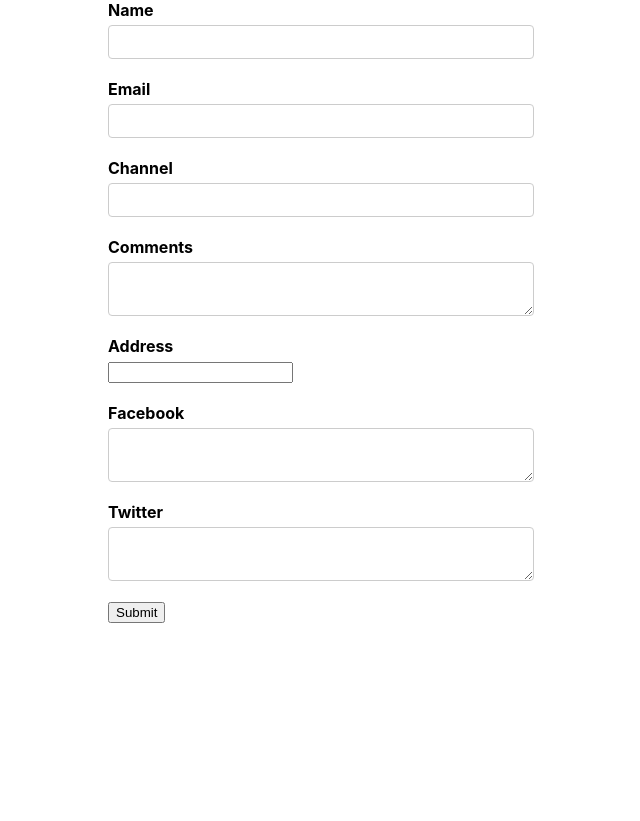
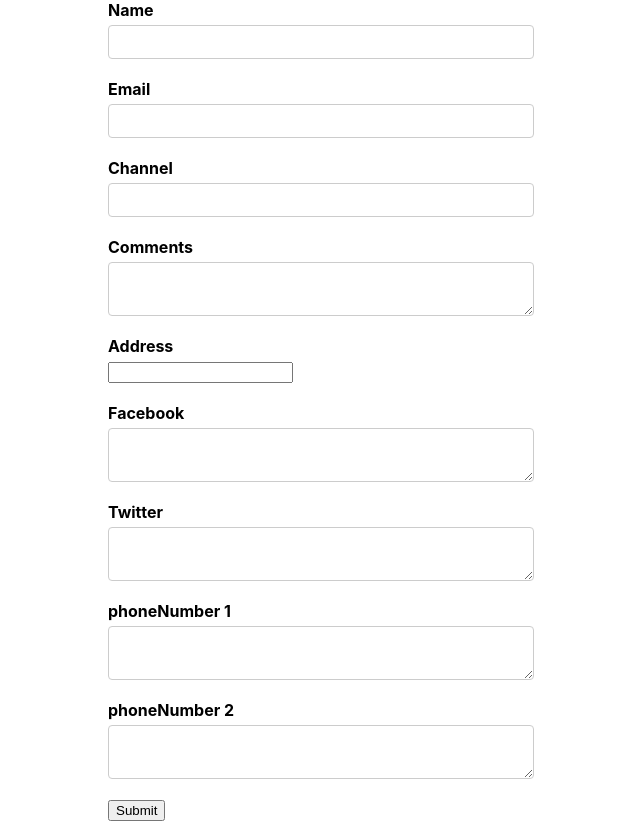
Before and after one commit to tlcrezende/formik, a React (Create React App) app: page / in a window 1280 px wide. Shown: the whole page, without its empty margins (319-959 px from the left). Before the commit the page ends 800 px from the top, so only its background shows below. Built offline with nearby package versions, Linux system fonts and the light colour scheme.

Commit message:
add array handle

```diff
--- a/src/components/YoutubeForm.js
+++ b/src/components/YoutubeForm.js
@@ -13,6 +13,7 @@ const initialValues = {
     facebook: "",
     twitter: "",
   },
+  phoneNumber: ['', ''],
 };
 
 const onSubmit = (values) => {
@@ -100,6 +101,18 @@ function YoutubeForm() {
           <ErrorMessage name="social.twitter" />
         </div>
 
+        <div className="form-control">
+          <label htmlFor="phoneNumber">phoneNumber 1</label>
+          <Field as="textarea" id="phoneNumber1" name="phoneNumber[0]" />
+          <ErrorMessage name="phoneNumber[0]" />
+        </div>
+
+        <div className="form-control">
+          <label htmlFor="phoneNumber">phoneNumber 2</label>
+          <Field as="textarea" id="phoneNumber2" name="phoneNumber[1]" />
+          <ErrorMessage name="phoneNumber[1]" />
+        </div>
+
         <button type="submit">Submit</button>
       </Form>
     </Formik>
```
